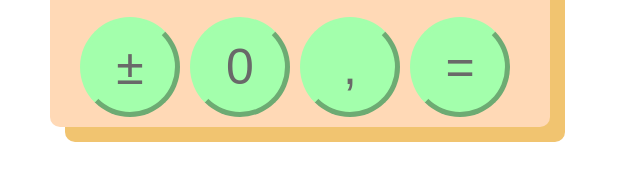
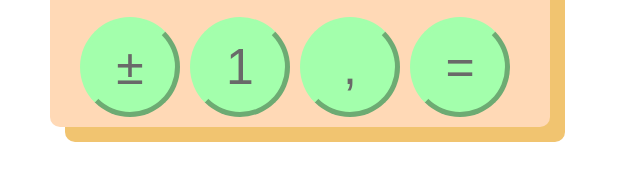
Before and after one commit to DiegusNueva/calculadora-estandar, a plain HTML site: page index.html in a window 1280 px wide. Shown: the part 878-1052 px from the top of the page, 0-640 px from the left. Drawn offline with Linux system fonts and the light colour scheme; a web font is replaced by a local one.

Commit message:
Update index.html

```diff
--- a/index.html
+++ b/index.html
@@ -37,7 +37,7 @@
             <button class="item numbers row5" data-number>3</button>
             <button class="item sign row5" data-operation>+</button>
             <button class="item negative row6" data-operation>±</button>
-            <button class="item numbers zero row6" data-number>0</button>
+            <button class="item numbers zero row6" data-number>1</button>
             <button class="item comma row6" data-number>,</button>
             <button class="item equals row6" data-equals>=</button>
         </div>
```
